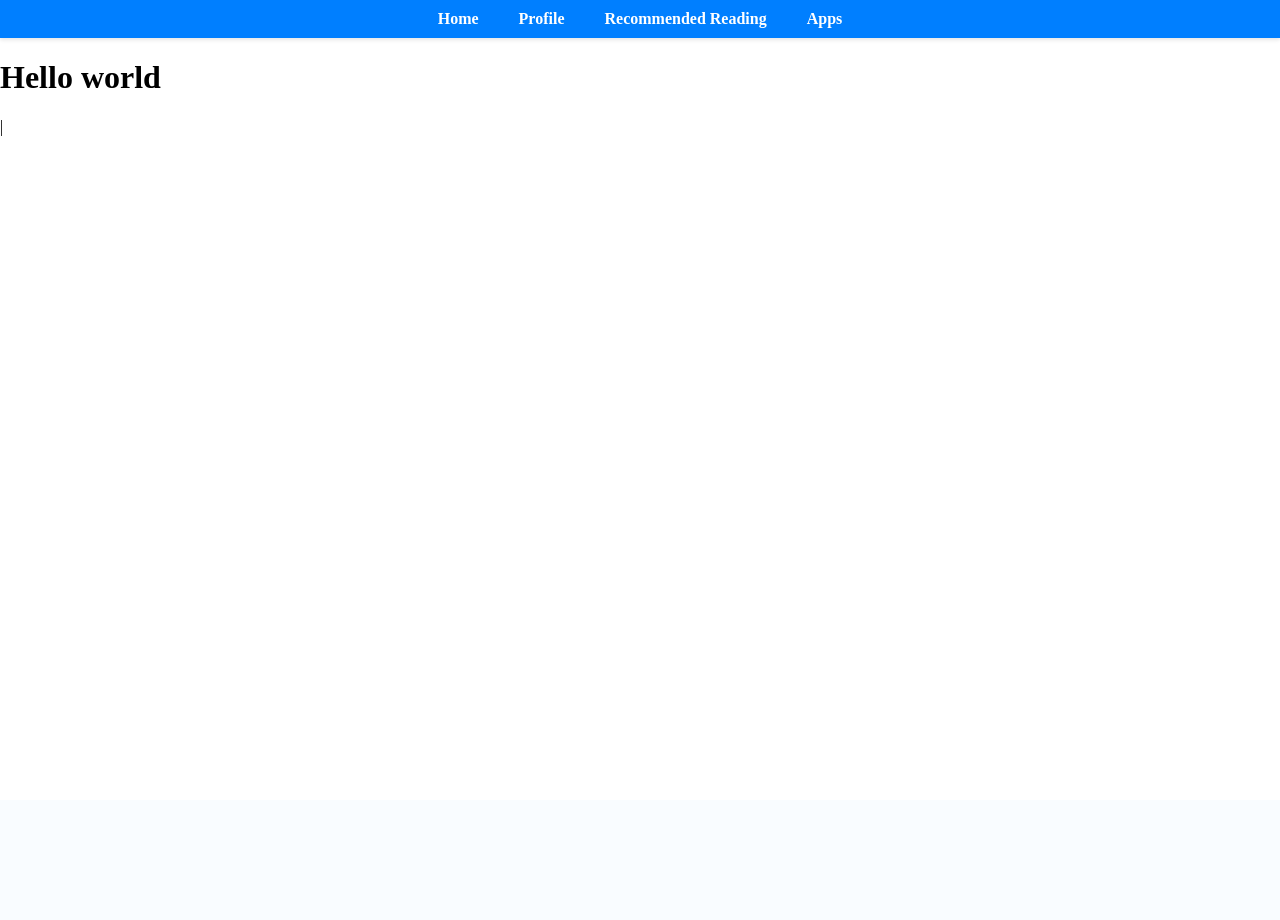
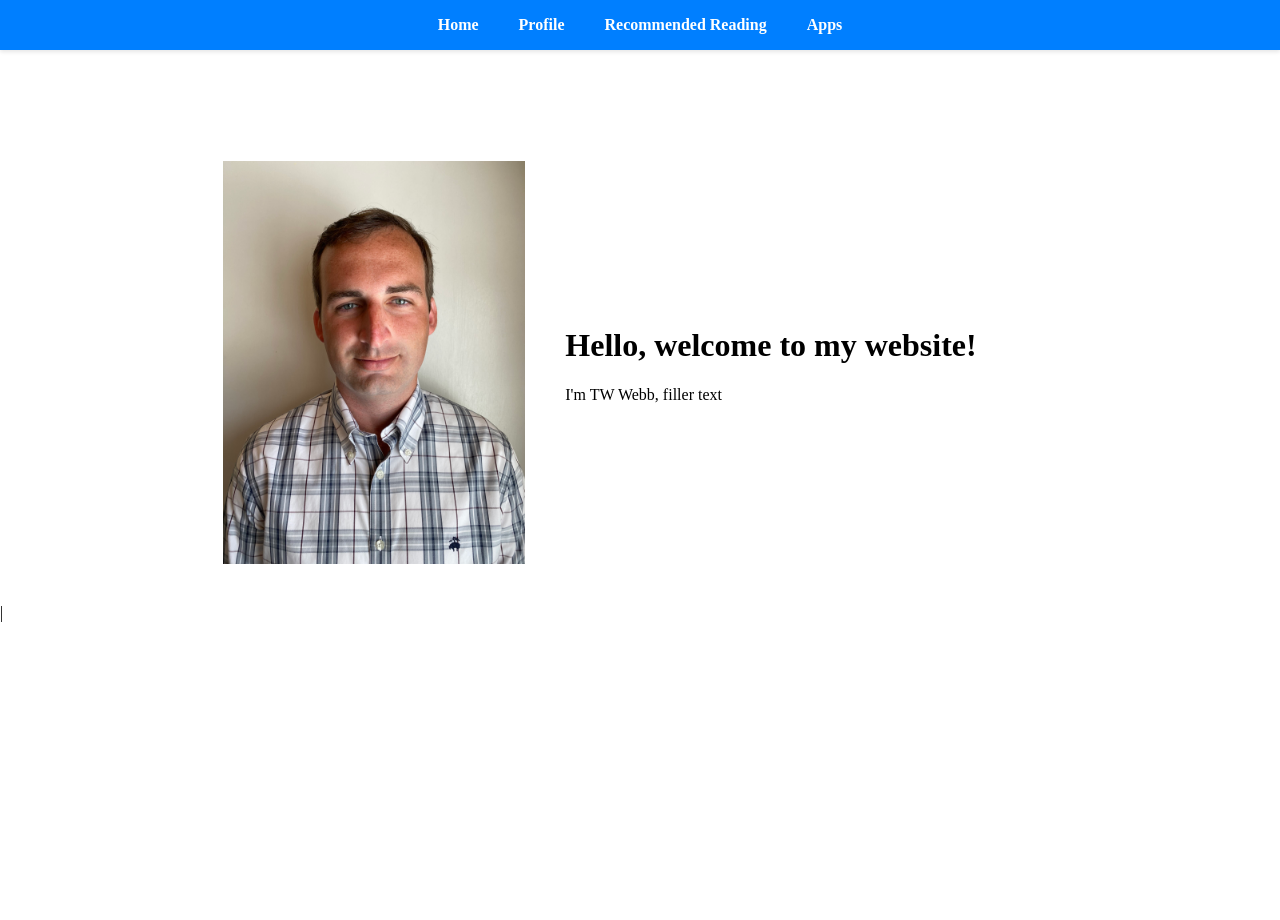
Before and after one commit to twwebb3/personal-website, a Django app: page / in a window 1280 px wide. Before the commit the page ends 136 px from the top, so only its background shows below. Run offline with Django 4.2, Linux system fonts and the light colour scheme.

Commit message:
image and filler text added to home

```diff
--- a/static/css/style.css
+++ b/static/css/style.css
@@ -1,16 +1,22 @@
 /* Resets padding and margin to remove browser defaults */
 html, body {
-    margin: 0;
-    padding: 0;
-    width: 100%; /* Ensures the body takes full width */
-    height: 100%; /* Full height, useful if you want to use flex in body */
+    height: 100%; /* ensures full height */
+    margin: 0; /* removes default margin */
+    padding: 0; /* removes default padding */
+    width: 100%; /* ensures full width */
+    padding-top: 60px;
 }
 
 /* Full-width navigation bar styling */
 nav {
     background-color: #007FFF; /* Example color: Electric Blue */
-    width: 100%; /* Nav spans the full width of the viewport */
-    box-shadow: 0 2px 4px rgba(0,0,0,0.1); /* Optional: adds shadow for depth */
+    width: 100%; /* Ensures the nav spans the full width of the viewport */
+    position: fixed; /* Keeps the nav bar fixed at the top of the screen */
+    top: 0; /* Aligns the nav bar at the top */
+    left: 0; /* Aligns the nav bar to the left side of the viewport */
+    z-index: 1000; /* Keeps the nav on top of other content */
+    box-shadow: 0 2px 4px rgba(0,0,0,0.1); /* Optional: Adds shadow for depth */
+    height: 50px; /* Sets a fixed height for the nav bar */
 }
 
 /* Styling unordered list as flex container to layout items horizontally */
@@ -18,6 +24,7 @@ nav ul {
     list-style-type: none;
     margin: 0;
     padding: 0;
+    height: 100%; /* Takes the full height of the nav bar */
     display: flex;
     justify-content: center; /* Centers the menu items horizontally */
     align-items: center; /* Aligns items vertically */
@@ -39,3 +46,59 @@ nav ul li a {
 nav ul li a:hover {
     text-decoration: underline;
 }
+
+
+/* Main content styling */
+.main-content {
+    margin-top: 60px;
+    display: flex; /* enables flexbox for content wrapper */
+    justify-content: center; /* center horizontally */
+    align-items: center; /* aligns children vertically in the center */
+    flex-wrap: wrap; /* allows items to wrap on smaller screens */
+    max-width: 1200px; /* max width of the wrapper */
+    width: 100%; /* ensures it spans the width */
+    padding: 20px; /* adds some padding around */
+    box-sizing: border-box; /* includes padding in width calculation */
+    margin-top: 60px; /* Add margin to top to push it below the nav bar */
+}
+
+/* Apply flexbox container styles to .main-content only, not to body */
+.main-content {
+    margin-top: 60px; /* Add margin to top to push it below the nav bar */
+    display: flex;
+    justify-content: center;
+    flex-direction: center;
+    align-items: center;
+    height: 100%;
+    width: 100%;
+    margin: 20px 0;
+}
+
+/* Profile image styling */
+.profile-img {
+    width: 302px; /* width of the image */
+    height: 403px; /* height of the image */
+    object-fit: cover; /* ensures the image covers the set dimensions */
+    margin-right: 20px; /* adds some space to the right of the image */
+}
+
+/* Welcome statement styling */
+.welcome-statement {
+    max-width: 600px; /* maximum width of the text area */
+    margin-left: 20px;
+}
+
+/* Responsive design for smaller screens */
+@media (max-width: 768px) {
+    .main-content {
+        flex-direction: column; /* stacks items vertically */
+    }
+
+    .profile-img, .welcome-statement {
+        width: 90%; /* makes image and text take 90% of screen width */
+        max-width: none; /* overrides any max-width set earlier */
+        text-align: center;
+        margin-right: 0;
+    }
+}
+/* Adjustments for image and welcome statement same as previous */
--- a/templates/base.html
+++ b/templates/base.html
@@ -19,11 +19,11 @@
         </nav>
     </header>
 
-    <main>
+    <div class="content-wrapper">
         {% block content %}
         <!-- Main content goes here -->
         {% endblock %}
-    </main>
+    </div>
 
     <footer>
         <p>|</p>
--- a/templates/home.html
+++ b/templates/home.html
@@ -1,7 +1,17 @@
 <!DOCTYPE html>
+{% extends "base.html" %}
 <html lang="en">
-{% extends "base.html" %}
+{% load static %}
 
 {% block content %}
-<h1>Hello world</h1>
+<div>
+    <h1> </h1>
+</div>
+<div class="main-content">
+    <img src="{% static 'images/prof_pic.jpg' %}" alt="profile-picture", class="profile-img">
+    <div class="welcome-statement">
+        <h1>Hello, welcome to my website!</h1>
+        <p> I'm TW Webb, filler text</p>
+    </div>
+</div>
 {% endblock content %}
```
Also changed, not shown: static/images/prof_pic.jpg (added).
